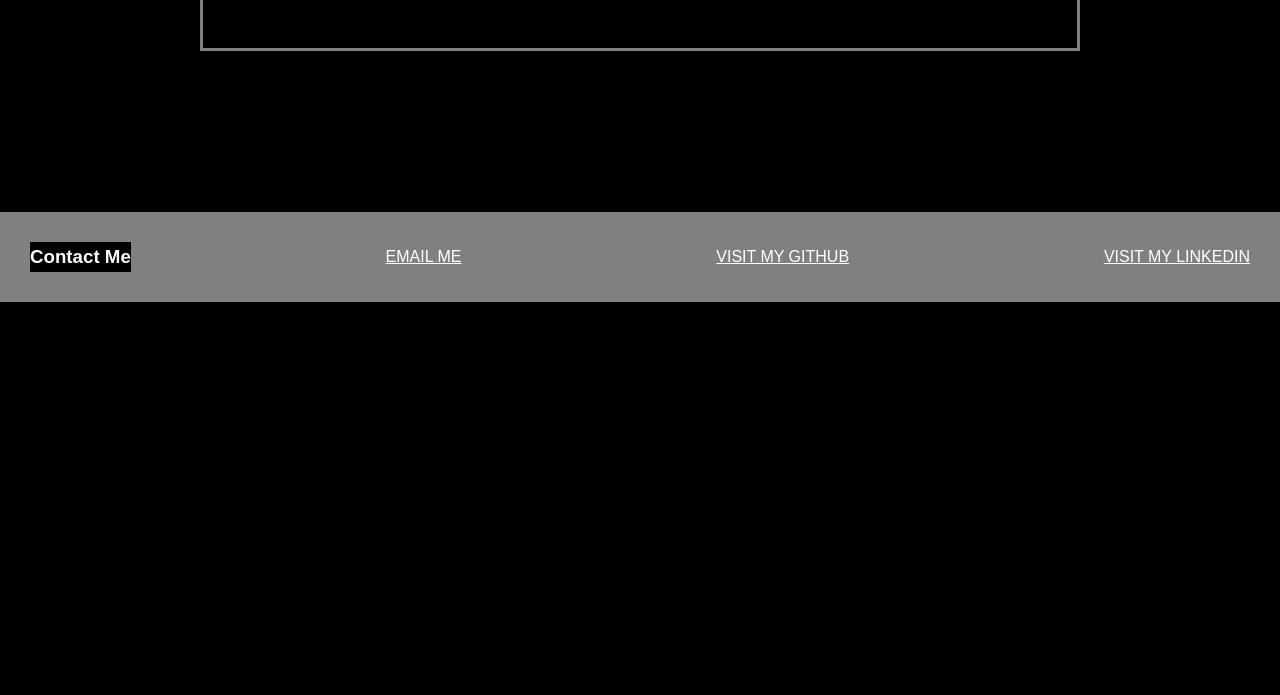
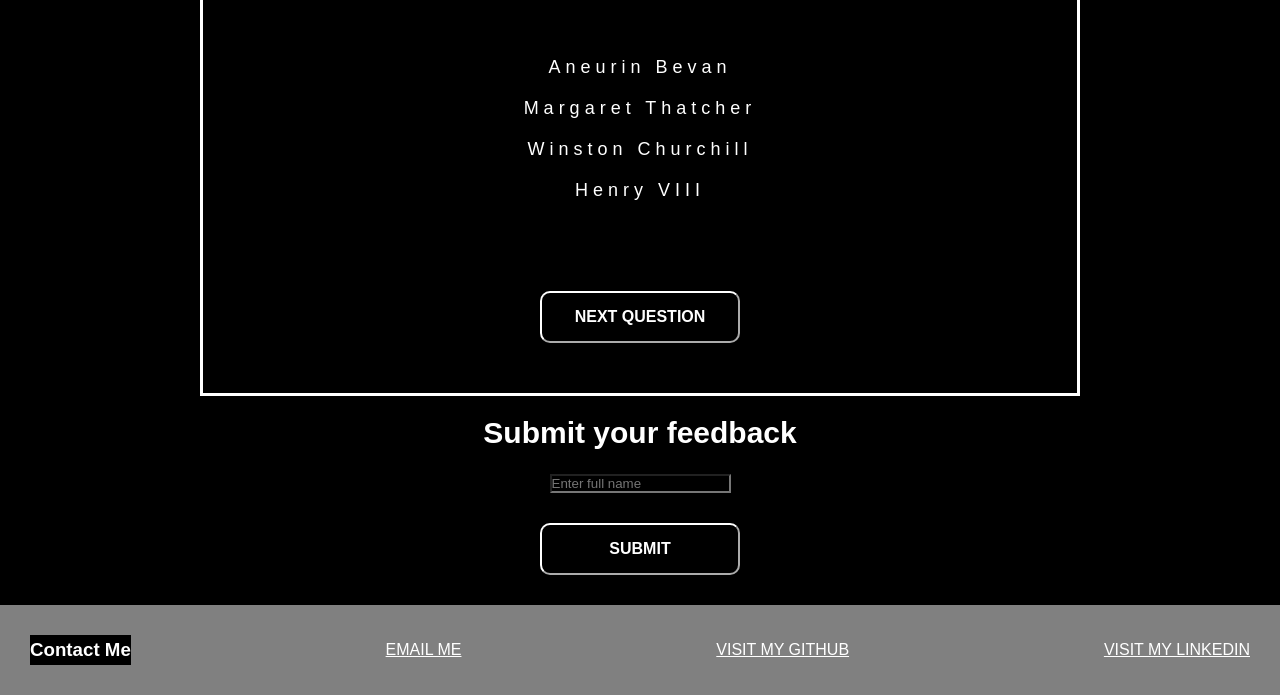
Before and after one commit to jeerjs/Jeerjs_HomeWork_04, a plain HTML site: page index.html in a window 1280 px wide. Shown: the part 666-1361 px from the top of the page. Before the commit the page ends 968 px from the top, so only its background shows below. Drawn offline with Linux system fonts and the light colour scheme.

Commit message:
Started Javascript Functions for Section 1

```diff
--- a/Assets/script.js
+++ b/Assets/script.js
@@ -3,16 +3,28 @@ const startButton = document.getElementById("start-btn");
 const bannerSection = document.getElementById("bannersectio");
 
 //function to render question to page
-const renderQuestion = () => {};
+const renderQuestion = () => {
+  //target main to move question to main area
+  const mainElement = document.getElementById("main");
+  //create section
+  const section = document.createElement("section");
+  section.setAttribute("class", "content-section question-container");
+  //create h2
+  const h2 = document.createElement("h2");
+  h2.setAttribute("class", "content-section-title");
+  //this is a dynamic question
+  h2.textContent = "Who founded the NHS?";
+  //create ul and append 4 li
+  const ul = document.createElement("ul");
+  //Create div and append button
+  const div = document.createElement("div");
+};
 
 //remove banner
 const removeBanner = () => {
   console.log(removeBanner);
   bannerSection.remove();
 };
-
-//call render of question
-renderQuestion();
 
 //declare the event handler function for start button click
 const handleStartButtonClick = () => {
--- a/Assets/style.css
+++ b/Assets/style.css
@@ -81,6 +81,48 @@ h1 {
   border: solid grey 3px;
   padding: 10rem;
 }
+/*----------------------------- content section styles ------------------------------------------*/
+
+.content-section {
+  letter-spacing: 0.5rem;
+  padding: 2rem 1rem;
+  text-align: center;
+  color: white;
+  background: transparent;
+  border: solid white 3px;
+}
+
+.content-section-title {
+  font-size: 4rem;
+}
+
+/* ---------------------------END OF CONTENT SECTION------------ */
+/* ----------------------------START OF QUESTION STYLES---------------- */
+
+.feedback-list {
+  list-style: none;
+  text-align: left;
+  margin: 3rem 2rem;
+  padding: 2rem;
+  border-radius: 0.4rem;
+  background-color: rgba(var(--carnelian-rgb), 0.8);
+}
+
+.list-item {
+  display: flex;
+  flex-direction: row;
+  justify-content: center;
+  padding: 1rem 0;
+  font-size: 1.8rem;
+}
+
+.list-item:hover {
+  background-color: white;
+  cursor: pointer;
+  color: black;
+}
+
+/* --------------------END OF QUESTION STYLES--------------------------- */
 
 @media screen and (max-width: 768px) {
   .main {
--- a/index.html
+++ b/index.html
@@ -26,6 +26,35 @@
           <button class="btn" id="start-btn">Start</button>
         </div>
       </section>
+      <!-- Question Section -->
+      <section class="content-section question-container">
+        <h2 class="content-section-title">Who founded the NHS?</h2>
+        <ul class="feedback-list">
+          <li class="list-item">Aneurin Bevan</li>
+          <li class="list-item">Margaret Thatcher</li>
+          <li class="list-item">Winston Churchill</li>
+          <li class="list-item">Henry VIII</li>
+        </ul>
+        <div class="btn-control">
+        <button class="btn" id=""next-btn">Next Question</button>
+        </div>
+      </section>
+      <section class="feedback-form-section" name="feedback-form">
+        <h2 class="title">Submit your feedback</h2>
+        <form>
+          <div class="form-control">
+            <input
+              name="full-name"
+              class="form-input"
+              type="text"
+              placeholder="Enter full name"
+            />
+          </div>
+          <div class="form-control">
+            <button class="btn" type="submit">Submit</button>
+          </div>
+        </form>
+      </section>
     </main>
     <footer class="nav-container">
       <h3>Contact Me</h3>
```
